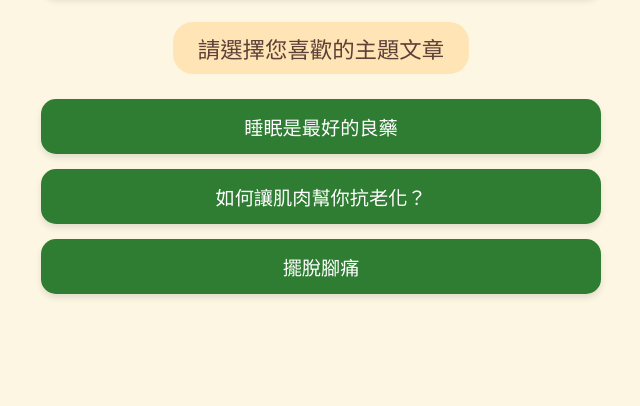
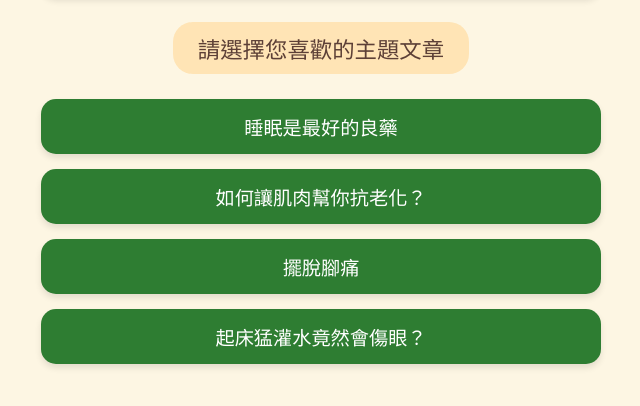
Before and after one commit to cishieh04-star/health, a plain HTML site: page index.html in a window 1280 px wide. Shown: the part 124-530 px from the top of the page, without its empty margins (319-959 px from the left). Drawn offline with Linux system fonts and the light colour scheme.

Commit message:
Update index.html

```diff
--- a/index.html
+++ b/index.html
@@ -92,7 +92,8 @@
             const games = [
                 { name: "睡眠是最好的良藥", file: "sleep.html" },
                 { name: "如何讓肌肉幫你抗老化？", file: "muscle.html" },
-                { name: "擺脫腳痛", file: "foot-health.html" }
+                { name: "擺脫腳痛", file: "foot-health.html" },
+                { name: "起床猛灌水竟然會傷眼？", file: "glaucomahtml" }
 
 
             ];
```
